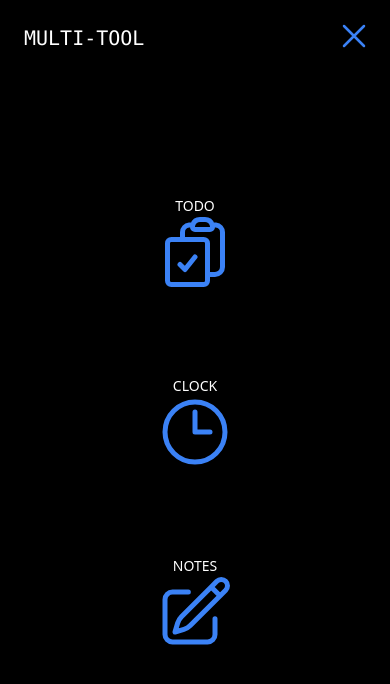
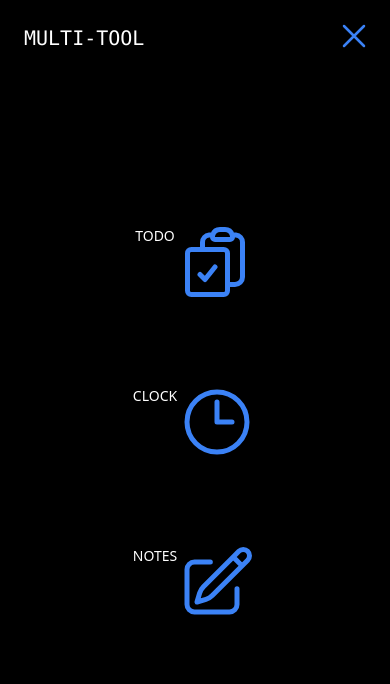
Before and after one commit to mdubelbeis/alarm-clock, a React (Vite) app: page /todo in a window 390 px wide. Both pictures are taken after a click on the element 354 px from the left and 36 px from the top of the page. Shown: the top 684 px of the page. Built offline with nearby package versions, Linux system fonts and the light colour scheme.

Commit message:
added links to icon text

```diff
--- a/src/components/Home/HomeNav.tsx
+++ b/src/components/Home/HomeNav.tsx
@@ -43,11 +43,15 @@ const HomeNav: React.FC<HomeNavProps> = ({ onClick }) => {
         {ICON_DIMENSION.map((icon) => {
           return (
             <li
+              key={icon.name}
               onClick={() => onClick(false)}
               className="flex flex-col justify-center items-center lg:flex-row"
             >
-              <sub className="text-sm">{icon.name}</sub>
-              <Link to={icon.url}>
+              <Link
+                to={icon.url}
+                className="flex active:text-blue-700 hover:text-blue-500"
+              >
+                <sub className="text-sm">{icon.name}</sub>
                 <Icons d={icon.d} width="w-20 lg:w-6" id={icon.name} />
               </Link>
             </li>
--- a/src/components/ui/Header.tsx
+++ b/src/components/ui/Header.tsx
@@ -14,10 +14,14 @@ const Header: React.FC = () => {
             <div className="font-mono text-xl">
               <Link to="/">MULTI-TOOL</Link>
             </div>
-            <div className="lg:hidden" onClick={() => setShowMenu(true)}>
+            <div
+              className="lg:hidden hover:cursor-pointer"
+              onClick={() => setShowMenu(true)}
+            >
               <Icons
                 d="M3.75 6.75h16.5M3.75 12h16.5m-16.5 5.25h16.5"
                 width="w-10"
+                id="hamburgerIcon"
               />
             </div>
           </div>
--- a/src/main.tsx
+++ b/src/main.tsx
@@ -6,18 +6,16 @@ import "./index.css";
 import Clock from "./pages/Clock/Clock";
 import Timer from "./pages/Clock/Timer";
 import StopWatch from "./pages/Clock/StopWatch";
-import Home from "./components/Home/HomeNav";
 import Todo from "./pages/Todo";
 import Notes from "./pages/Notes";
 import HomeNav from "./components/Home/HomeNav";
-import HomePage from "./pages/Clock/HomePage";
+import HomePage from "./pages/HomePage";
 
 ReactDOM.createRoot(document.getElementById("root") as HTMLElement).render(
   <BrowserRouter>
     <Routes>
       <Route path="/" element={<App />}>
         <Route path="/" element={<HomePage />} />
-        <Route path="/menu" element={<HomeNav />} />
         <Route path="/clock" element={<Clock />}>
           <Route path="clock/stop-watch" element={<StopWatch />} />
           <Route path="clock/timer" element={<Timer />} />
--- a/src/pages/Todo.tsx
+++ b/src/pages/Todo.tsx
@@ -34,7 +34,7 @@ const Todo: React.FC = () => {
 
   const icons = ICONS.map((icon) => {
     return (
-      <li className="hover:cursor-pointer">
+      <li key={icon.id} className="hover:cursor-pointer">
         <Icons width={icon.width} d={icon.d} id={icon.name} />
       </li>
     );
@@ -42,7 +42,10 @@ const Todo: React.FC = () => {
 
   const todoList = todos.map((todo) => {
     return (
-      <li className="flex flex-col justify-between w-full gap-6 bg-white m-2 items-center p-4 rounded-2xl shadow-lg py-4 hover:bg-slate-100">
+      <li
+        key={todo.id}
+        className="flex flex-col justify-between w-full gap-6 bg-white m-2 items-center p-4 rounded-2xl shadow-lg py-4 hover:bg-slate-100"
+      >
         <h3>{todo.todo}</h3>
         <div>
           <ul className="flex gap-10">{icons}</ul>
```
Also changed, not shown: src/pages/HomePage.tsx (renamed from src/pages/Clock/HomePage.tsx).
